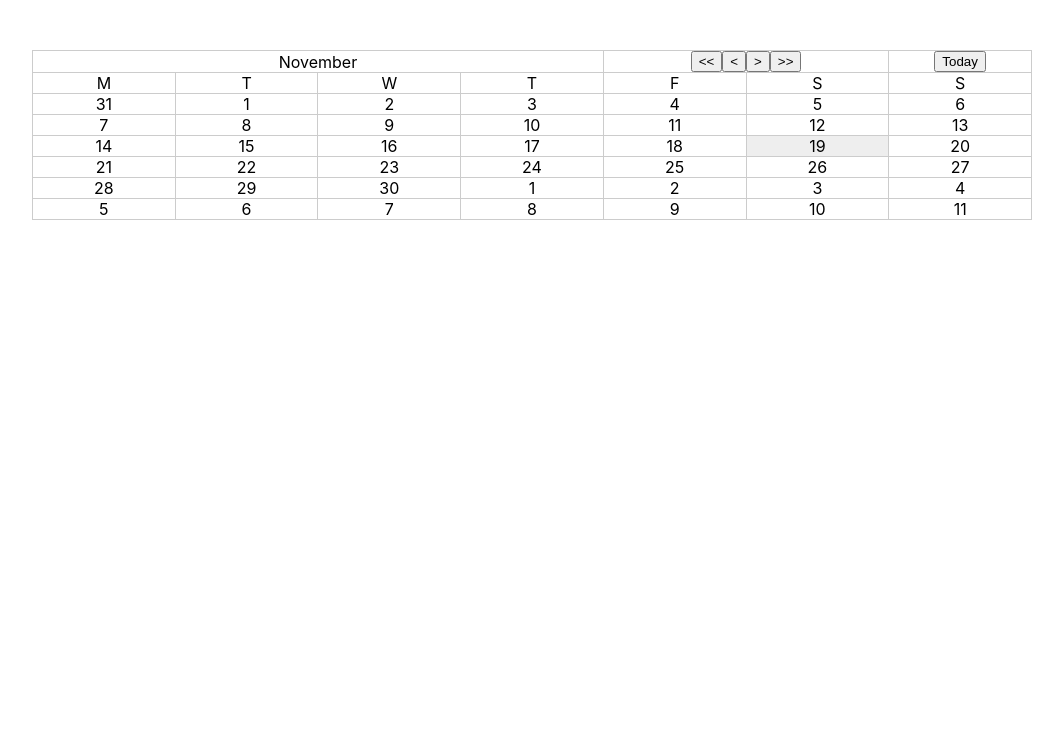
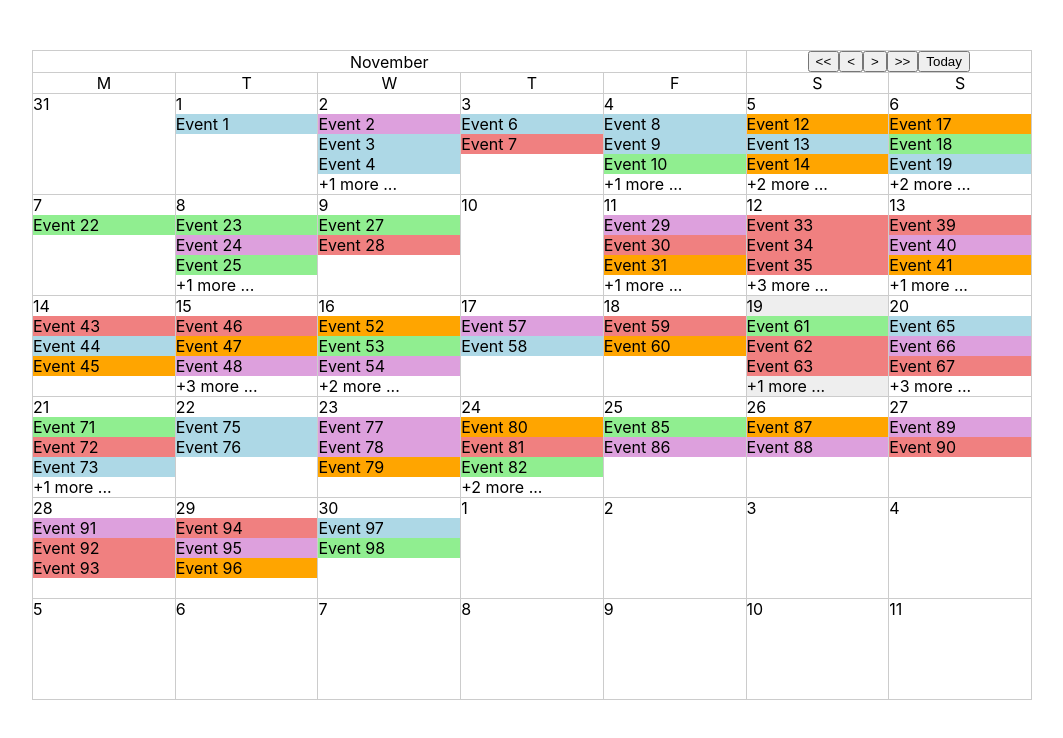
Before and after one commit to abandisch/calendar, a React (Create React App) app: page / in a window 1280 px wide. Shown: the top 738 px of the page, without its empty margins (18-1081 px from the left). Built offline with nearby package versions, Linux system fonts and the light colour scheme.

Commit message:
show events

```diff
--- a/src/App.tsx
+++ b/src/App.tsx
@@ -8,7 +8,7 @@ const generateEvents = (date = new Date()) => {
   const month = date.getMonth();
   const year = date.getFullYear();
   const daysInMonth = new Date(year, month + 1, 0).getDate();
-  const colors = ["red", "blue", "green", "purple", "orange"];
+  const colors = ["lightcoral", "lightblue", "lightgreen", "plum", "orange"];
 
   let eventCount = 1;
 
@@ -19,7 +19,7 @@ const generateEvents = (date = new Date()) => {
     events[key] = [];
 
     for (let j = 0; j < randomCount; j++) {
-      const randomColor = Math.floor(Math.random() * 4);
+      const randomColor = Math.floor(Math.random() * 5);
       events[key].push({
         id: `${i}-${j}`,
         title: `Event ${eventCount}`,
@@ -53,18 +53,19 @@ function App() {
     setDate(d);
   };
 
-  const handleRenderDay = (d: Date) => {
-    return <div>{format(d, "dd MMM")}</div>;
-  };
+  // const handleRenderDay = (d: Date) => {
+  //   return <div>{format(d, "dd MMM")}</div>;
+  // };
 
-  const handleRenderMonthTitle = (d: Date) => {
-    return <div>{format(d, "MMMM yyyy")}</div>;
-  };
+  // const handleRenderMonthTitle = (d: Date) => {
+  //   return <div>{format(d, "MMMM yyyy")}</div>;
+  // };
 
   return (
     <div style={{ margin: "50px 50px", width: 1000 }}>
       <Calendar
         date={date}
+        events={events}
         onChange={handleChangeDate}
         // onRenderDayTitle={handleRenderDay}
         // onRenderMonthTitle={handleRenderMonthTitle}
--- a/src/components/Calendar.tsx
+++ b/src/components/Calendar.tsx
@@ -7,6 +7,7 @@ import {
   isSameDay,
   isSameYear,
 } from "date-fns";
+import DayTitle from "./DayTitle";
 import Cell from "./Cell";
 import css from "./calendar.module.css";
 import CalendarMonth from "../classes/CalendarMonth";
@@ -26,7 +27,7 @@ interface Props {
   showPrefixDates?: boolean;
   showPostfixDates?: boolean;
   weekCount?: number;
-  events?: Event[];
+  events?: { [key: string]: Event[] };
   onChange?: (date: Date) => void;
   onRenderDayTitle?: (date: Date) => React.ReactElement;
   onRenderMonthTitle?: (date: Date) => React.ReactElement;
@@ -41,6 +42,7 @@ function Calendar({
   showPrefixDates = true,
   showPostfixDates = true,
   weekCount = 6,
+  events,
   onChange,
   onRenderDayTitle,
   onRenderMonthTitle,
@@ -99,13 +101,11 @@ function Calendar({
           ? onRenderMonthTitle(currentDate)
           : formatDate(currentDate, monthFormat())}
       </Cell>
-      <Cell className={css["month-nav"]}>
+      <Cell className={css["cal-nav"]}>
         <button onClick={handleChangeYear("backward")}>{"<<"}</button>
         <button onClick={handleChangeMonth("backward")}>{"<"}</button>
         <button onClick={handleChangeMonth("forward")}>{">"}</button>
         <button onClick={handleChangeYear("forward")}>{">>"}</button>
-      </Cell>
-      <Cell className={css["today-nav"]}>
         <button onClick={handleGoToToday}>Today</button>
       </Cell>
 
@@ -120,14 +120,16 @@ function Calendar({
           <Cell
             key={`prefix-${i}`}
             className={clsx(showPrefixDates && css["day"])}
-            onClick={handleClickDay(prefixDates[i])}
+            onClick={
+              showPrefixDates ? handleClickDay(prefixDates[i]) : undefined
+            }
           >
             {showPrefixDates &&
               onRenderDayTitle &&
               onRenderDayTitle(prefixDates[i])}
-            {showPrefixDates &&
-              !onRenderDayTitle &&
-              formatDate(prefixDates[i], "d")}
+            {showPrefixDates && !onRenderDayTitle && (
+              <DayTitle date={prefixDates[i]} />
+            )}
             {!showPrefixDates && <>&nbsp;</>}
           </Cell>
         );
@@ -149,7 +151,25 @@ function Calendar({
             onClick={handleClickDay(d)}
           >
             {onRenderDayTitle && onRenderDayTitle(d)}
-            {!onRenderDayTitle && <>{i + 1}</>}
+            {!onRenderDayTitle && <div>{i + 1}</div>}
+            <div className={css["day-events"]}>
+              {events &&
+                events[formatDate(d, "yyyy-MM-dd")] &&
+                events[formatDate(d, "yyyy-MM-dd")].slice(0, 3).map((e) => (
+                  <div
+                    key={e.id}
+                    className={css["day-event"]}
+                    style={{ backgroundColor: e.color }}
+                  >
+                    {e.title}
+                  </div>
+                ))}
+              {events && events[formatDate(d, "yyyy-MM-dd")]?.length > 3 && (
+                <div className={css["day-event"]}>
+                  +{events[formatDate(d, "yyyy-MM-dd")].length - 3} more ...
+                </div>
+              )}
+            </div>
           </Cell>
         );
       })}
@@ -159,7 +179,9 @@ function Calendar({
           <Cell
             key={`postfix-${i}`}
             className={clsx(showPostfixDates && css["day"])}
-            onClick={handleClickDay(postfixDates[i])}
+            onClick={
+              showPostfixDates ? handleClickDay(postfixDates[i]) : undefined
+            }
           >
             {showPostfixDates &&
               onRenderDayTitle &&
--- /dev/null
+++ b/src/components/DayTitle.tsx
@@ -0,0 +1,11 @@
+import { format } from "date-fns";
+
+interface Props {
+  date: Date;
+}
+
+function DayTitle({ date }: Props) {
+  return <>{format(date, "dd")}</>;
+}
+
+export default DayTitle;
--- a/src/components/calendar.module.css
+++ b/src/components/calendar.module.css
@@ -5,16 +5,25 @@
   border-left: 1px solid #ccc;
 }
 
-.month-name {
-  grid-column-start: span 4;
+.day {
+  height: 100px;
+  align-items: stretch;
+  justify-content: stretch;
+  display: flex;
+  flex-direction: column;
 }
 
-.month-nav {
-  grid-column-start: span 2;
+.day-events {
+  display: flex;
+  flex-direction: column;
 }
 
-.today-nav {
-  grid-column-start: span 1;
+.month-name {
+  grid-column-start: span 5;
+}
+
+.cal-nav {
+  grid-column-start: span 2;
 }
 
 .day:hover {
```
